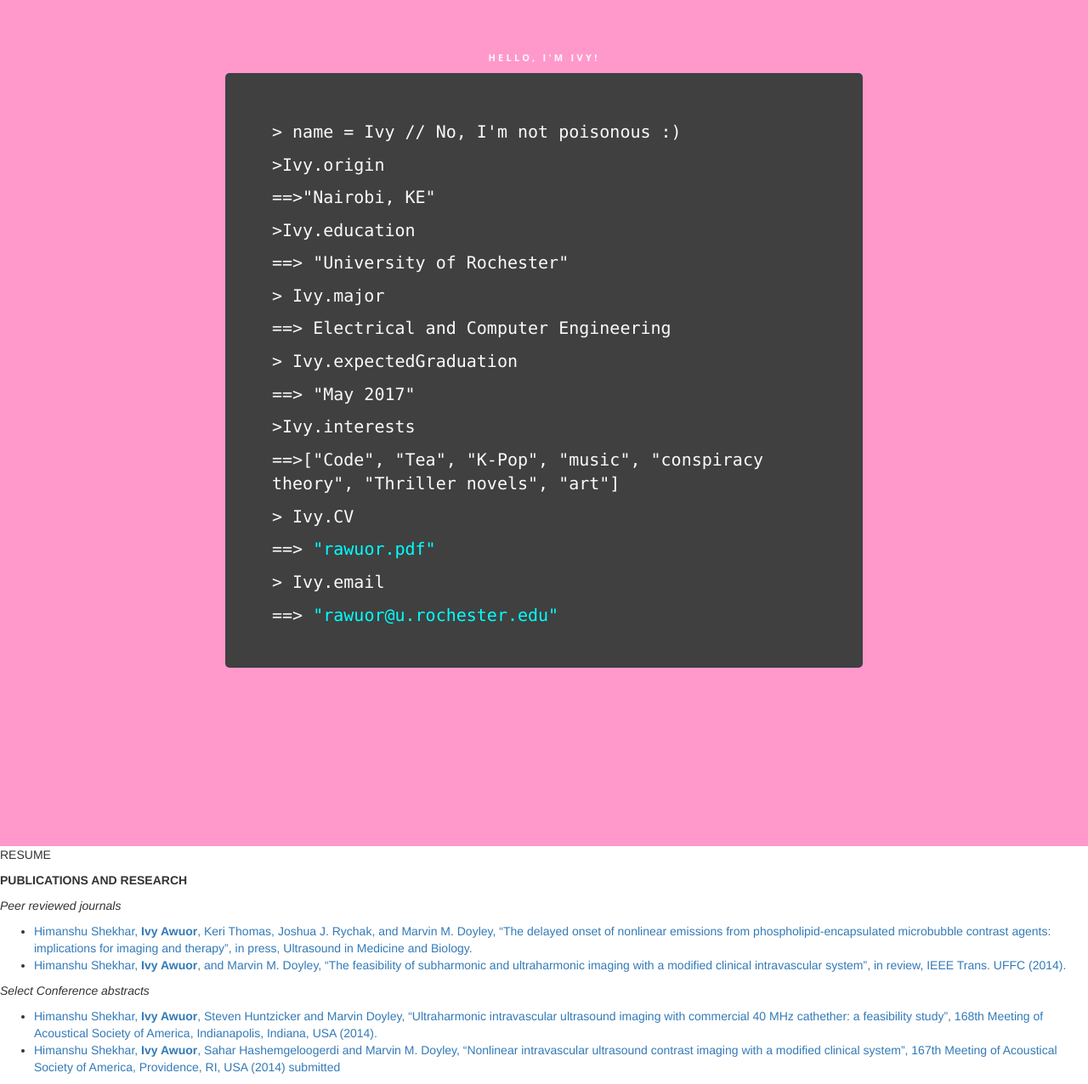
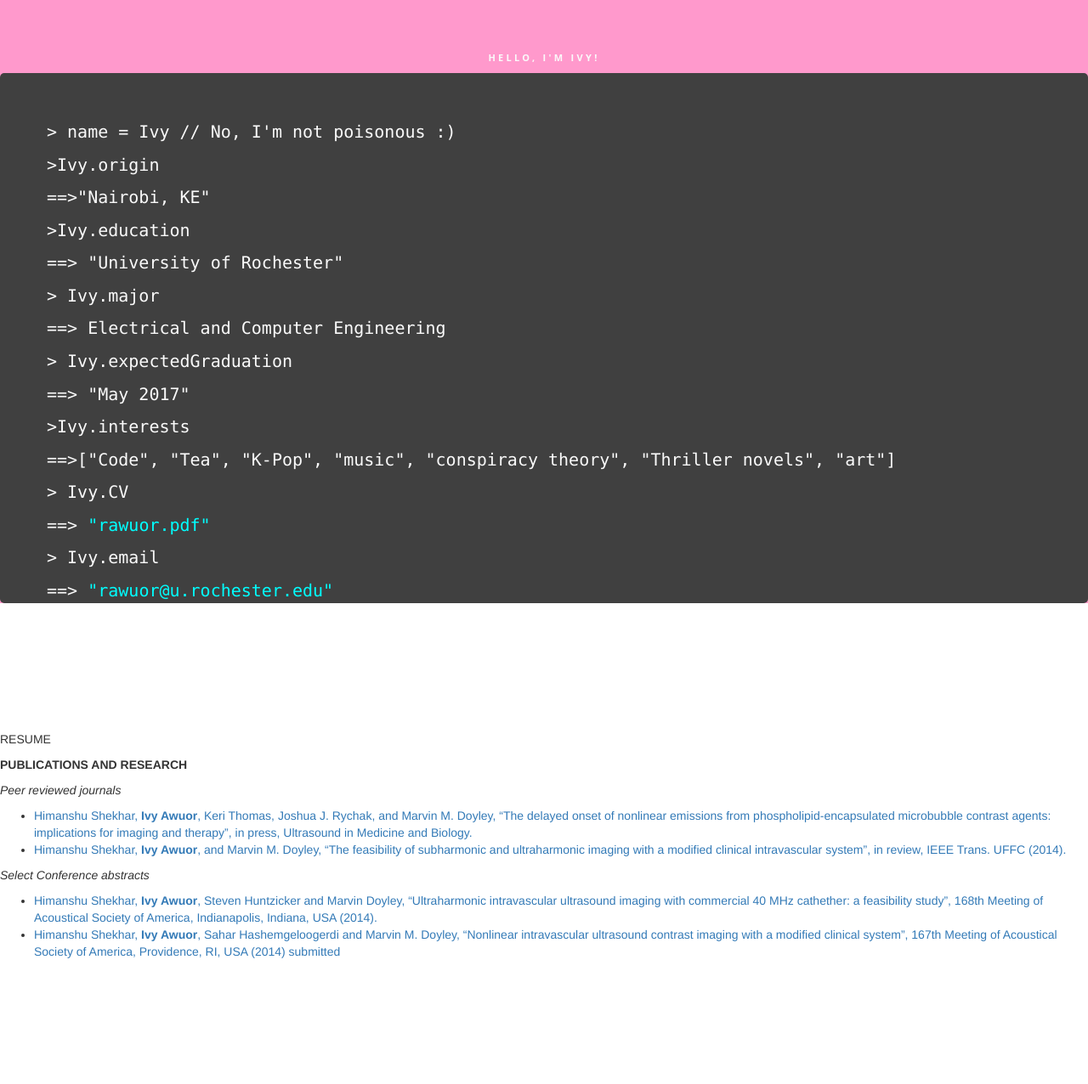
Before and after one commit to rawuor/rawuor.github.io, a Jekyll site: the page index.html, which Jekyll copies as it is, in a window 1280 px wide. Shown: the part 486-1762 px from the top of the page at 85% size. Built offline with Jekyll 4.4.1, drawn with Linux system fonts in a browser that asks for light colours; nearby versions of some CDN libraries; after the commit the page ends 1626 px from its top, so only the background shows below that.

Commit message:
Update default.css

```diff
--- a/css/default.css
+++ b/css/default.css
@@ -39,22 +39,26 @@
 
 #about_wrapper{
   padding-top:60px;
-  padding-bottom:60px;
+  /*padding-bottom:60px;*/
   background-color:#ff99cc;
-  width:800;
+  width:100%;
+  min-width:800px;
  /* margin:0 auto;
   height:800;*/
 }
 
 #inner_about{
+ padding-top:55px;
  margin-top:150px;
  border-radius:5px;
- width:750px;
+ /*width:750px;*/
+ width = 100%;
+ min-width:800px;
  margin:0 auto;
  font-size:30px;
  background-color: #404040;
- height:700px;
- padding-top:55px;
+/* height:700px;*/
+
  padding-left:55px;
  padding-right:55px;
  margin-bottom:150px;
```
